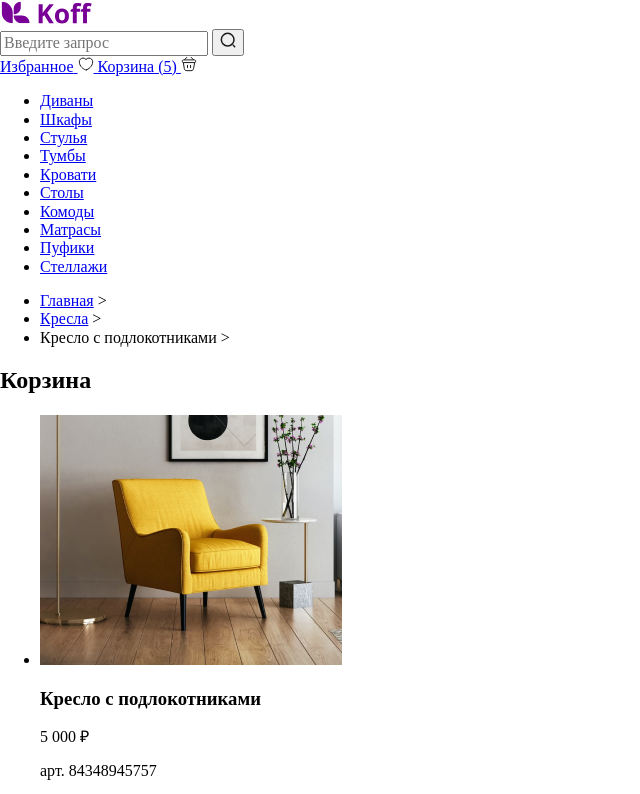
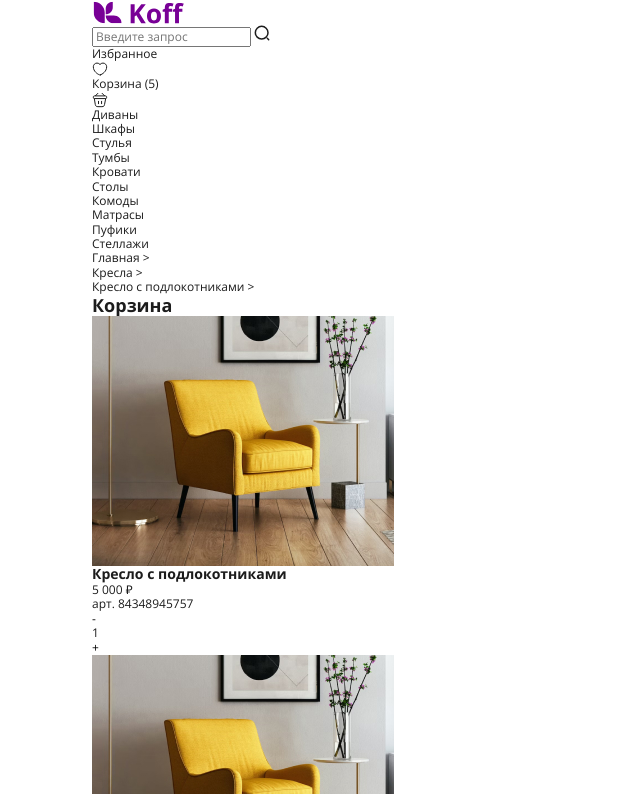
Before and after one commit to websiteproduct/koff, a website built with Vite: page index.html in a window 1280 px wide. Shown: the top 794 px of the page, without its empty margins (0-640 px from the left). Built offline with nearby package versions, Linux system fonts and the light colour scheme.

Commit message:
fonts and styles added

```diff
--- a/index.html
+++ b/index.html
@@ -4,6 +4,9 @@
 <head>
   <meta charset="UTF-8" />
   <link rel="icon" type="image/svg+xml" href="/vite.svg" />
+  <link rel="preload" href="/fonts/open-sans-v36-cyrillic_latin-regular.woff2" as="font" type="font/woff2" crossorigin>
+  <link rel="preload" href="/fonts/open-sans-v36-cyrillic_latin-700.woff2" as="font" type="font/woff2" crossorigin>
+  <link rel="preload" href="/fonts/inter-v13-cyrillic_latin-regular.woff2" as="font" type="font/woff2" crossorigin>
   <meta name="viewport" content="width=device-width, initial-scale=1.0">
   <title>Мебельный маркет Koff</title>
   <script type="module" src="/main.js"></script>
--- a/style.scss
+++ b/style.scss
@@ -0,0 +1,2 @@
+@import 'styles/fonts';
+@import 'styles/default';
--- /dev/null
+++ b/styles/default.scss
@@ -0,0 +1,100 @@
+html {
+    position: relative;
+    box-sizing: border-box;
+  }
+
+  *,
+  *::before,
+  *::after {
+    box-sizing: inherit;
+  }
+
+  body {
+    position: relative;
+    overflow-x: hidden;
+    min-width: 320px;
+    min-height: 100vh;
+    font-family: 'Open Sans', sans-serif;
+    -webkit-font-smoothing: antialiased;
+    -moz-osx-font-smoothing: grayscale;
+    text-rendering: optimizeLegibility;
+    -webkit-tap-highlight-color: rgba(0, 0, 0, 0);
+    -webkit-tap-highlight-color: transparent;
+    font-size: 12px;
+    color: #1C1C1C;
+    background-color: #fff;
+    line-height: 1.2;
+    display: flex;
+    flex-direction: column;
+  }
+
+  main {
+    flex-grow: 1;
+  }
+
+
+  img,
+  svg {
+    display: block;
+    max-width: 100%;
+    height: auto;
+  }
+
+  svg {
+    max-height: 100%;
+  }
+
+
+  button {
+    padding: 0;
+    cursor: pointer;
+    border: none;
+    background-color: transparent;
+  }
+
+  a {
+    text-decoration: none;
+    color: inherit;
+  }
+
+  ul {
+    list-style: none;
+    padding: 0;
+    margin: 0;
+  }
+
+  h1,
+  h2,
+  h3,
+  p,
+  figure,
+  fieldset {
+    margin: 0;
+  }
+
+  /*
+  Доступно скрываю элементы
+  */
+
+  .visually-hidden {
+    position: fixed;
+    transform: scale(0);
+  }
+
+  .container {
+    max-width: 1440px;
+    padding: 0 16px;
+    margin: 0 auto;
+
+    @media (min-width: 580px) {
+        padding: 0 29px;
+    }
+
+    @media (min-width: 820px) {
+        padding: 0 43px;
+    }
+
+    @media (min-width: 1120px) {
+        padding: 0 92px;
+    }
+  }
--- /dev/null
+++ b/styles/fonts.scss
@@ -0,0 +1,23 @@
+@font-face {
+    font-display: swap;
+    font-family: 'Open Sans';
+    src: url('/public/fonts/open-sans-v36-cyrillic_latin-regular.woff2') format('woff2');
+    font-style: normal;
+    font-weight: 400;
+}
+
+@font-face {
+    font-display: swap;
+    font-family: 'Open Sans';
+    src: url('/public/fonts/open-sans-v36-cyrillic_latin-700.woff2') format('woff2');
+    font-style: normal;
+    font-weight: 700;
+}
+
+@font-face {
+    font-display: swap;
+    font-family: 'Inter';
+    src: url('/public/fonts/inter-v13-cyrillic_latin-regular.woff2') format('woff2');
+    font-style: normal;
+    font-weight: 400;
+}
```
Also changed, not shown: public/fonts/inter-v13-cyrillic_latin-regular.woff2 (added), public/fonts/open-sans-v36-cyrillic_latin-700.woff2 (added), public/fonts/open-sans-v36-cyrillic_latin-regular.woff2 (added).
